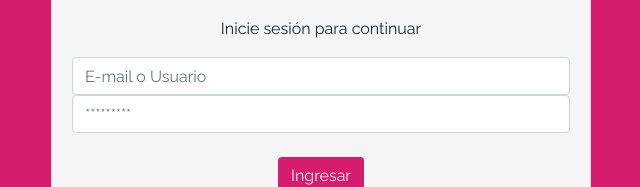
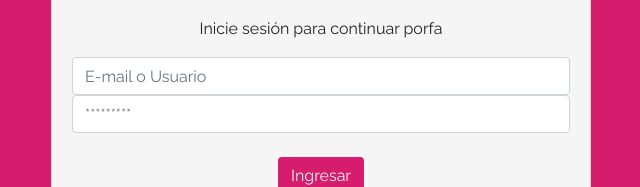
Before and after one commit to irauschert/irauschert.github.io, a plain HTML site: page index.html in a window 1280 px wide. Shown: the part 267-454 px from the top of the page, 319-959 px from the left. Drawn offline with nearby package versions, Linux system fonts and the light colour scheme.

Commit message:
Update index.html

```diff
--- a/index.html
+++ b/index.html
@@ -38,7 +38,7 @@
           <img class="card-img-top" src="img/logo.png" alt="Card image cap">
           <div class="card-body">
             <form method="post" name=form action="portada.html">
-              <p>Inicie sesión para continuar</p>
+              <p>Inicie sesión para continuar porfa</p>
               <div class="form-group">
                 <input id="username" class="form-control" placeholder="E-mail o Usuario" type="text" required>
                 <input id="password" class="form-control" placeholder="*********" type="password" required>
```
